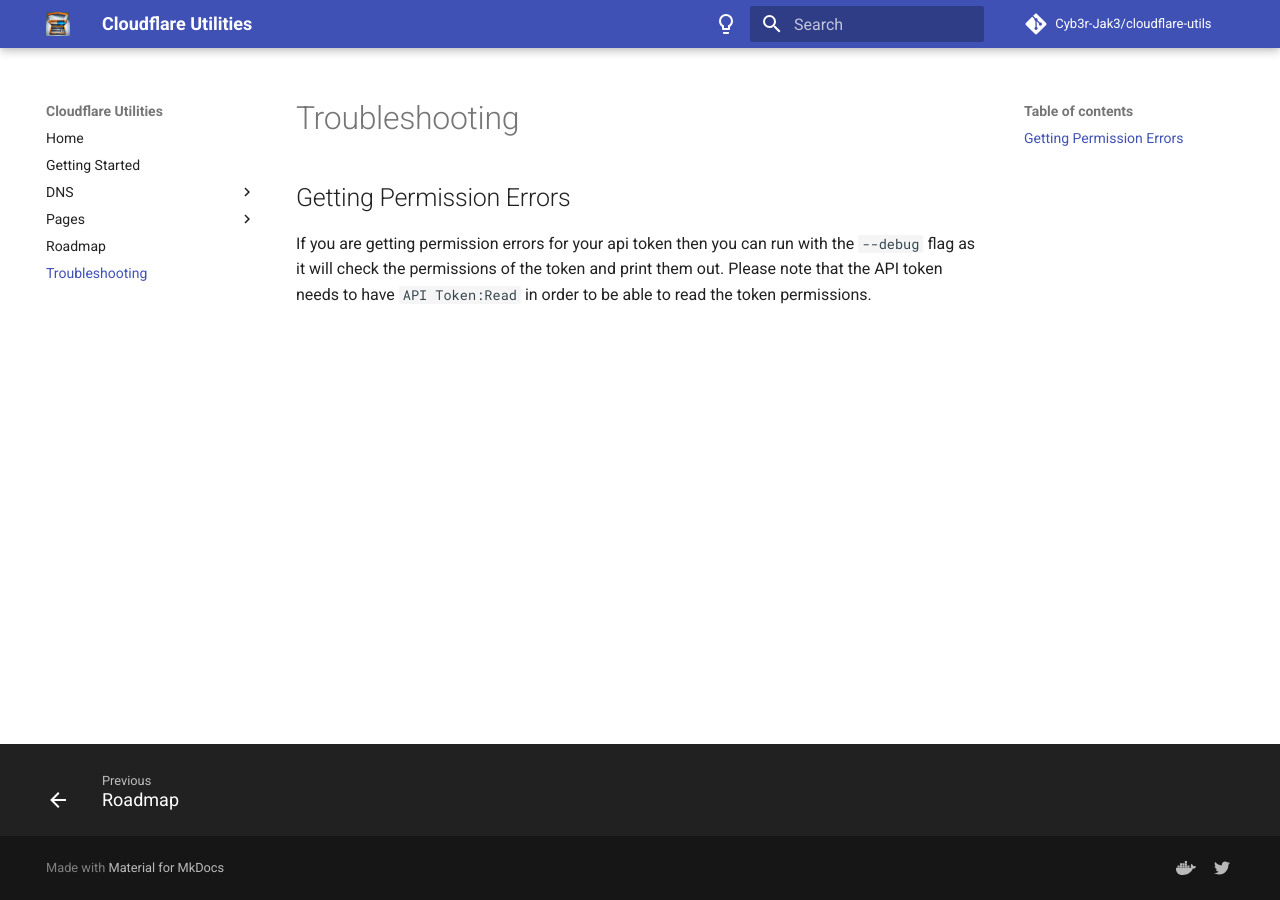
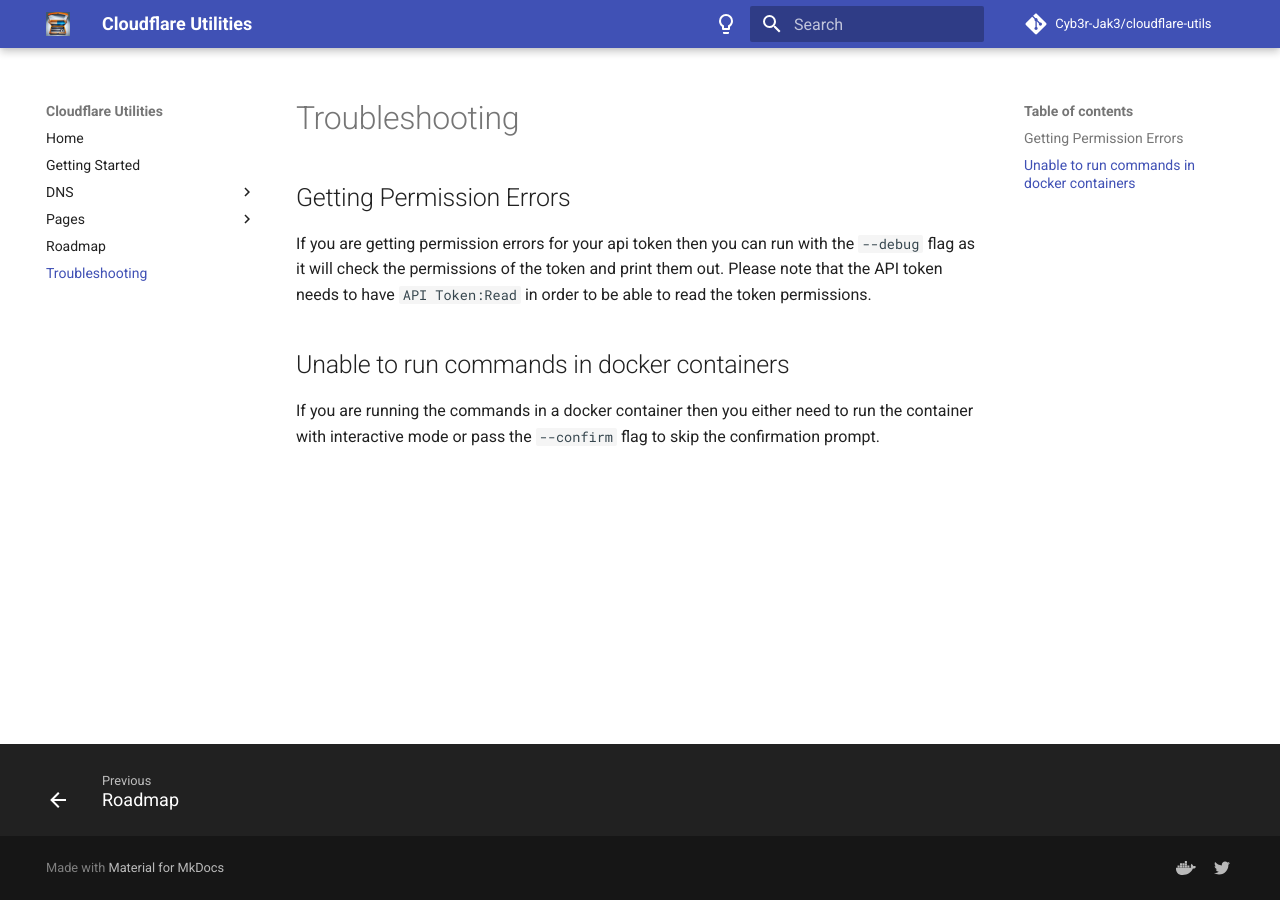
Before and after one commit to Cyb3r-Jak3/cloudflare-utils, an MkDocs documentation site: the page built from documentation/docs/troubleshooting.md, in a window 1280 px wide. Built offline with MkDocs 1.6.1 and Material for MkDocs 9.7.7, drawn with Linux system fonts in a browser that asks for light colours; comment, search, counter and statistics services are not loaded.

```diff
--- a/documentation/docs/troubleshooting.md
+++ b/documentation/docs/troubleshooting.md
@@ -4,3 +4,7 @@
 
 If you are getting permission errors for your api token then you can run with the `--debug` flag as it will check the permissions of the token and print them out.
 Please note that the API token needs to have `API Token:Read` in order to be able to read the token permissions.
+
+## Unable to run commands in docker containers
+
+If you are running the commands in a docker container then you either need to run the container with interactive mode or pass the `--confirm` flag to skip the confirmation prompt.
```
Also changed, not shown: documentation/docs/dns/cleaner.md (+3 -0 lines), documentation/docs/dns/purge.md (+2 -0 lines), documentation/docs/pages/prune-deployments.md (+2 -0 lines), documentation/docs/pages/purge-deployments.md (+2 -0 lines).
